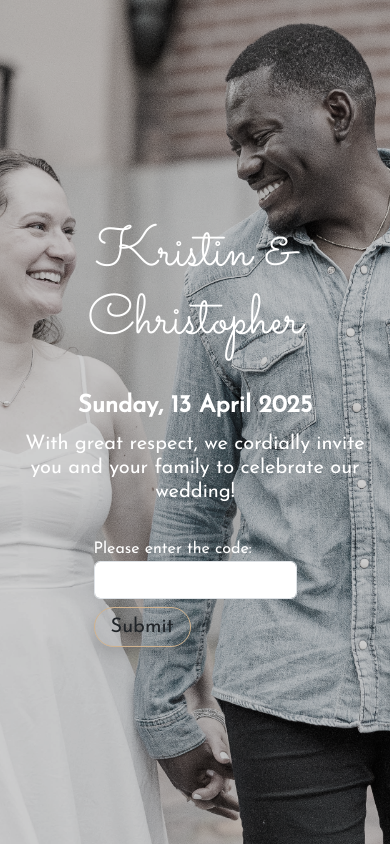
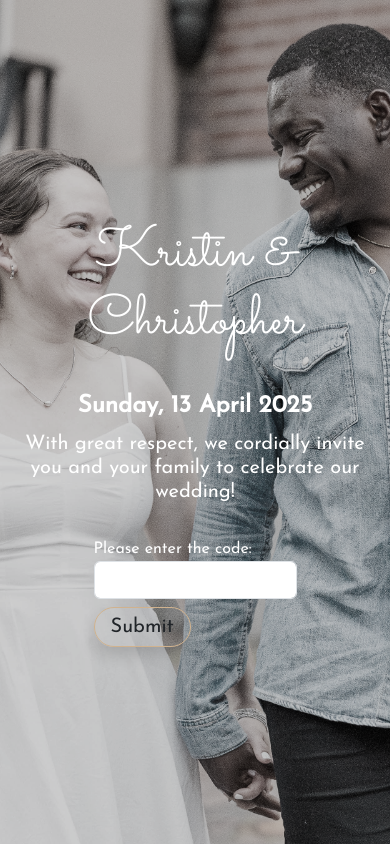
Before and after one commit to crisokonkwo/KrisChrisAdventure, a PHP site: page / in a window 390 px wide. Run offline with PHP 8.4, Linux system fonts and the light colour scheme; some libraries are stand-ins or nearby versions.

Commit message:
Update index

```diff
--- a/css/app.css
+++ b/css/app.css
@@ -354,7 +354,26 @@ body {
 }
 @media screen and (max-width: 480px) {
     .img_bg {
-        background-position: center center;
+        /* background-position: center center; */
+        background-position: -190px;
+    }
+    .textCont h2 {
+        font-size: 2em; /* Adjust font size for smaller screens */
+    }
+}
+@media screen and (max-width: 390px) {
+    .img_bg {
+        /* background-position: center center; */
+        background-position: -200px;
+    }
+    .textCont h2 {
+        font-size: 2em; /* Adjust font size for smaller screens */
+    }
+}
+@media screen and (max-width: 375px) {
+    .img_bg {
+        /* background-position: center center; */
+        background-position: -120px;
     }
     .textCont h2 {
         font-size: 2em; /* Adjust font size for smaller screens */
```
